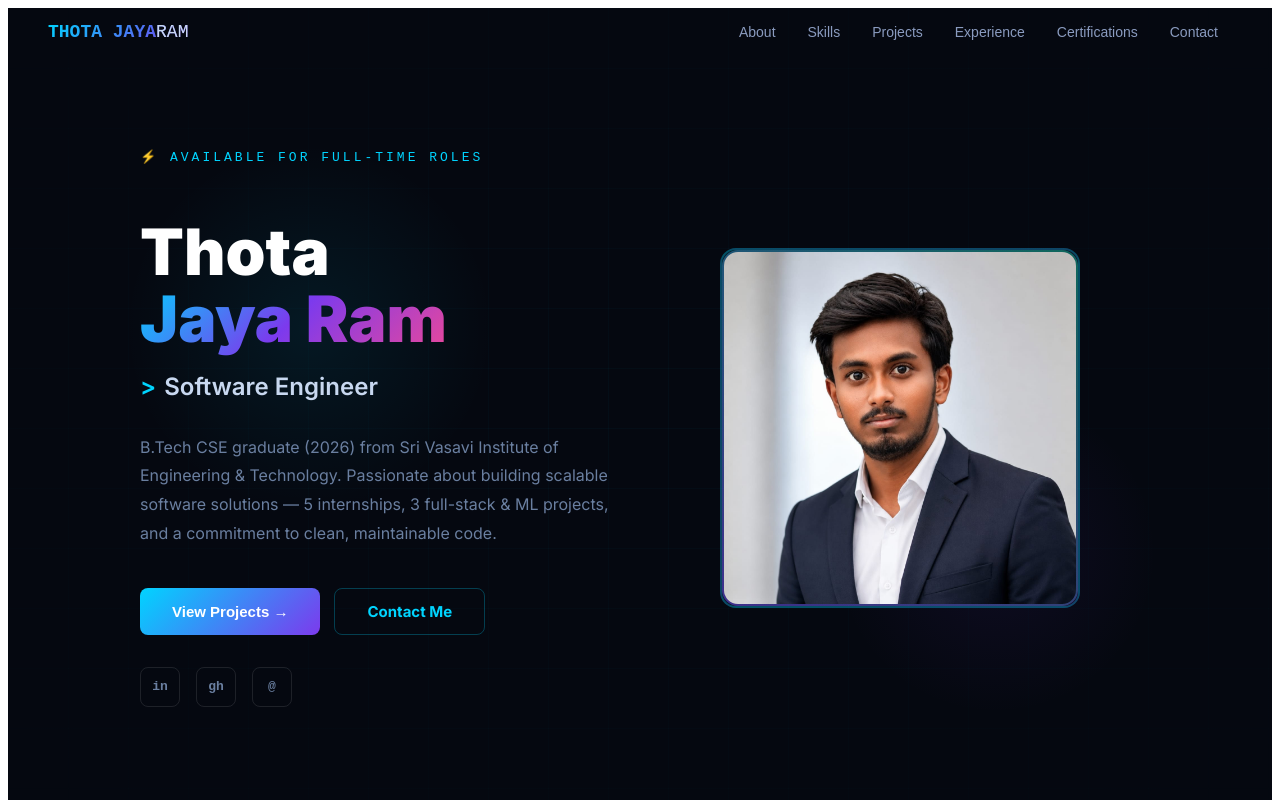
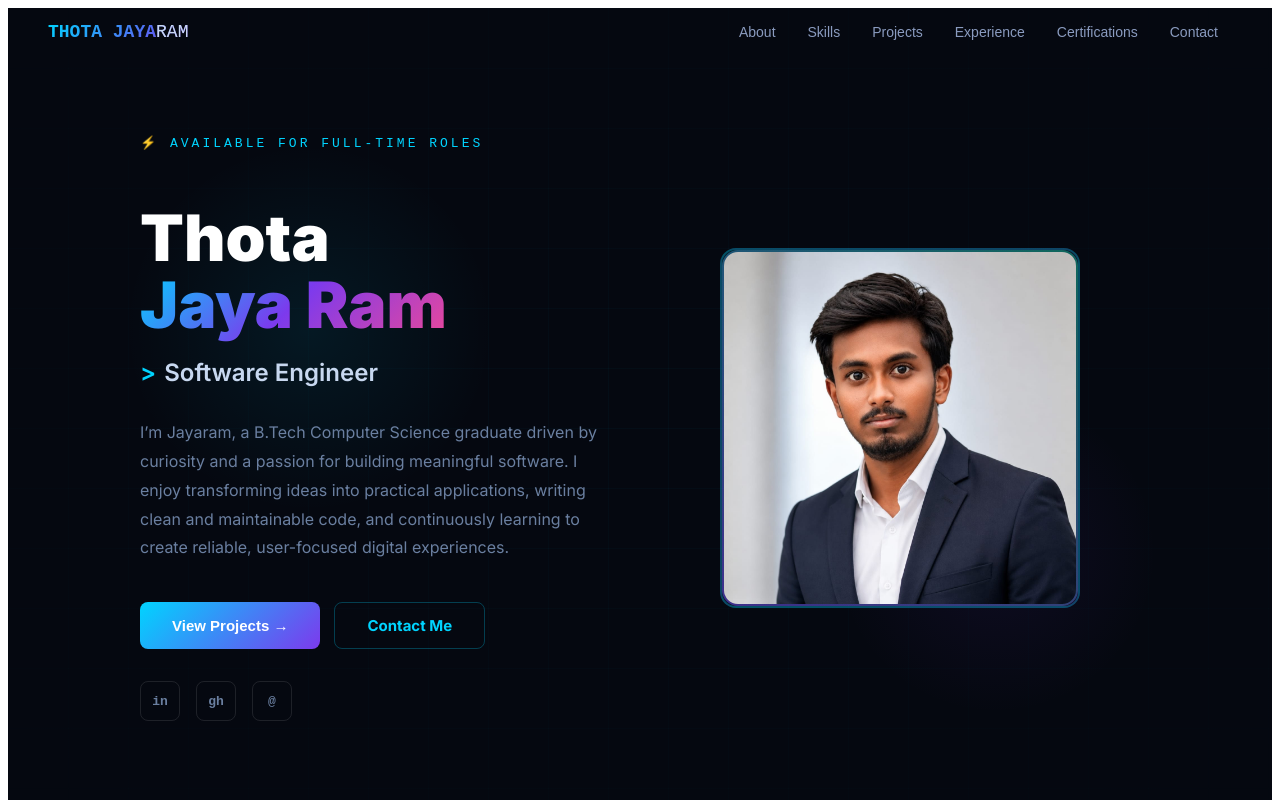
Before and after one commit to Jayaram-49/jayaram-portfolio, a React (Vite) app: page / in a window 1280 px wide. Shown: the top 800 px of the page. Built offline with nearby package versions, Linux system fonts and the light colour scheme.

Commit message:
Update App.jsx

```diff
--- a/src/App.jsx
+++ b/src/App.jsx
@@ -457,9 +457,7 @@ export default function Portfolio() {
               <span style={{ width: 2, height: "1.1em", background: ACCENT, display: "inline-block", animation: "blink 1s step-end infinite" }} />
             </div>
             <p style={{ fontSize: 16, lineHeight: 1.8, color: "#6a7fa0", maxWidth: 580, marginBottom: 40 }}>
-              B.Tech CSE graduate (2026) from Sri Vasavi Institute of Engineering & Technology.
-              Passionate about building scalable software solutions — 5 internships, 3 full-stack & ML projects,
-              and a commitment to clean, maintainable code.
+                 I’m Jayaram, a B.Tech Computer Science graduate driven by curiosity and a passion for building meaningful software. I enjoy transforming ideas into practical applications, writing clean and maintainable code, and continuously learning to create reliable, user-focused digital experiences.
             </p>
             <div style={{ display: "flex", gap: 14, flexWrap: "wrap" }}>
               <button onClick={() => scrollTo("Projects")}
```
